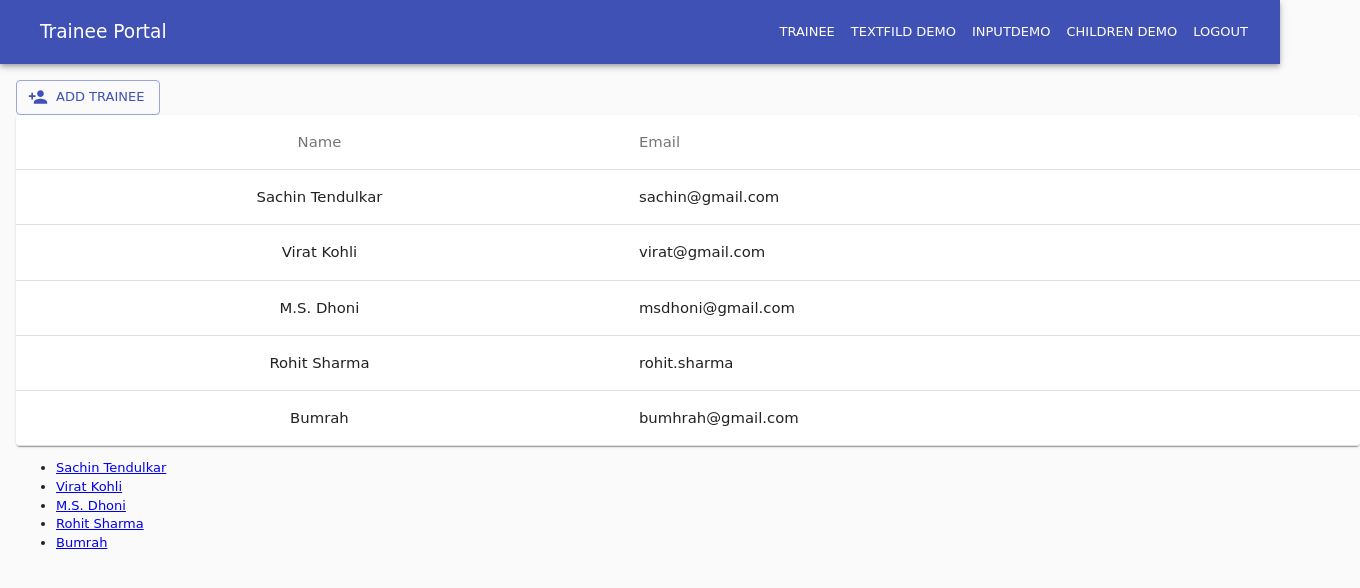
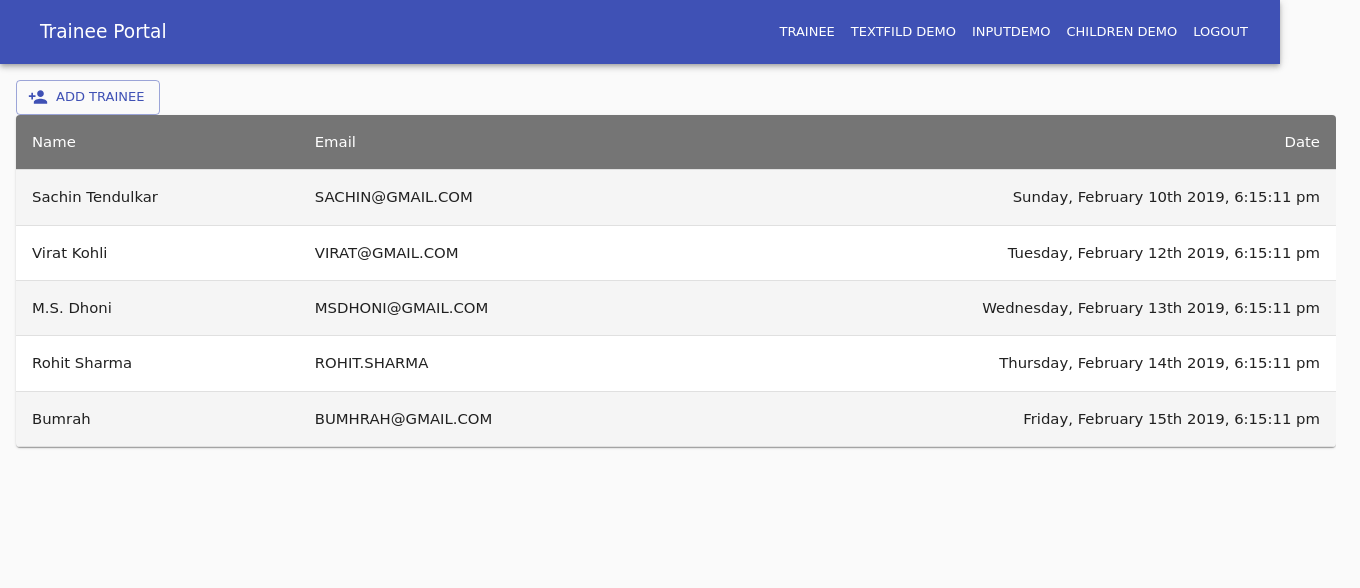
Before and after one commit to Aviral-swa/javascript-client, a React (Create React App) app: page /add-trainee in a window 1280 px wide. Shown: the top 588 px of the page, 1360 px wide, since content can reach past the window. Built offline with nearby package versions, Linux system fonts and the light colour scheme.

Commit message:
feat: implement onSelect,onSort and styling of table(#41074)

```diff
--- a/src/pages/Trainee/TraineeDetail.jsx
+++ b/src/pages/Trainee/TraineeDetail.jsx
@@ -48,7 +48,7 @@ const TraineeDetail = (props) => {
   return (
     <>
       <div className={classes.root}>
-        <Paper fullWidth elevation={3} className={classes.container}>
+        <Paper fullwidth="true" elevation={3} className={classes.container}>
           <div>
             <img className={classes.image} alt="Thumbnail" />
           </div>
--- a/src/pages/Trainee/TraineeList.jsx
+++ b/src/pages/Trainee/TraineeList.jsx
@@ -1,12 +1,24 @@
 import React, { useState } from 'react';
 import Button from '@material-ui/core/Button';
 import PersonAddIcon from '@material-ui/icons/PersonAdd';
-import { Link } from 'react-router-dom';
+import moment from 'moment';
 import { AddDialog, Table } from './components';
 import trainee from './data/trainee';
 
-const TraineeList = () => {
+const TraineeList = (routerProps) => {
   const [open, setOpen] = useState(false);
+  const [order, setOrder] = useState('asc');
+  const [orderBy, setOrderBy] = useState();
+
+  const handleSort = (property) => {
+    const isAsc = orderBy === property && order === 'asc';
+    setOrder(isAsc ? 'desc' : 'asc');
+    setOrderBy(property);
+  };
+
+  const handleSelect = (data) => {
+    routerProps.history.push(`/add-trainee/${data.id}`);
+  };
 
   const handleClickOpen = () => {
     setOpen(true);
@@ -19,6 +31,8 @@ const TraineeList = () => {
   const handleClose = () => {
     setOpen(false);
   };
+
+  const getDate = (date) => moment(date).format('dddd, MMMM Do YYYY, h:mm:ss a');
 
   return (
     <div>
@@ -36,25 +50,24 @@ const TraineeList = () => {
         columns={[{
           field: 'name',
           label: 'Name',
-          align: 'center',
         },
         {
           field: 'email',
           label: 'Email',
+          format: (value) => value && value.toUpperCase(),
+        },
+        {
+          field: 'createdAt',
+          label: 'Date',
+          align: 'right',
+          format: getDate,
         },
         ]}
+        order={order}
+        orderBy={orderBy}
+        onSort={handleSort}
+        onSelect={handleSelect}
       />
-      <ul>
-        {
-          trainee.map((obj) => (
-            <li key={obj.id}>
-              <Link to={`/add-trainee/${obj.id}`}>
-                {obj.name}
-              </Link>
-            </li>
-          ))
-        }
-      </ul>
       <AddDialog
         open={open}
         onClose={handleClose}
--- a/src/pages/Trainee/components/Table/Table.jsx
+++ b/src/pages/Trainee/components/Table/Table.jsx
@@ -1,45 +1,90 @@
 import React from 'react';
 import {
-  makeStyles, Table, TableBody, TableCell, TableContainer, TableHead, TableRow, Paper, Typography,
+  makeStyles, Table, TableBody, TableCell, TableContainer, TableHead, TableRow,
+  Paper, Typography, withStyles, TableSortLabel,
 } from '@material-ui/core';
-import { string, arrayOf, object } from 'prop-types';
+import {
+  string, arrayOf, object, func,
+} from 'prop-types';
+
+const StyledTableCell = withStyles((theme) => ({
+  head: {
+    backgroundColor: theme.palette.grey[600],
+    color: theme.palette.common.white,
+  },
+  body: {
+    fontSize: 14,
+  },
+}))(TableCell);
+
+const StyledTableRow = withStyles((theme) => ({
+  root: {
+    '&:nth-of-type(odd)': {
+      backgroundColor: theme.palette.action.hover,
+    },
+    '&:hover': {
+      backgroundColor: theme.palette.action.selected,
+      cursor: 'pointer',
+    },
+  },
+}))(TableRow);
 
 const useStyles = makeStyles((theme) => ({
   table: {
-    width: theme.spacing(168),
+    width: theme.spacing(165),
   },
 }));
 
 const table = (props) => {
   const classes = useStyles();
-  const { id, columns, data } = props;
+  const {
+    id, columns, data, onSort, orderBy, order, onSelect,
+  } = props;
+
+  const renderHeader = (Columns) => (
+    Columns.map((column) => (
+      <StyledTableCell key={column.label} align={column.align}>
+        <TableSortLabel
+          hideSortIcon
+          active={orderBy === column.label}
+          direction={order}
+          onClick={() => onSort(column.label)}
+        >
+          <Typography>
+            {column.label}
+          </Typography>
+        </TableSortLabel>
+      </StyledTableCell>
+    ))
+  );
+
+  const renderTableRow = (Columns, Data, Id) => (
+    Data.map((trainee) => (
+      <StyledTableRow key={trainee[Id]} onClick={() => onSelect(trainee)}>
+        { Columns.map((column) => (
+          <TableCell key={`${trainee[Id]}${column.field}`} align={column.align}>
+            <Typography>
+              {
+                (column.format) ? (column.format(trainee[column.field]))
+                  : (trainee[column.field])
+              }
+            </Typography>
+          </TableCell>
+        ))}
+      </StyledTableRow>
+    ))
+  );
 
   return (
     <TableContainer component={Paper} className={classes.table}>
       <Table>
         <TableHead>
           <TableRow>
-            {columns.map((obj) => (
-              <TableCell key={obj.label} align={obj.align}>
-                <Typography color="textSecondary">
-                  {obj.label}
-                </Typography>
-              </TableCell>
-            ))}
+            {renderHeader(columns)}
           </TableRow>
         </TableHead>
         <TableBody>
-          {data.map((trainee) => (
-            <TableRow key={trainee[id]}>
-              { columns.map((obj) => (
-                <TableCell key={`${trainee[id]}${obj.field}`} align={obj.align}>
-                  <Typography>
-                    {trainee[obj.field]}
-                  </Typography>
-                </TableCell>
-              ))}
-            </TableRow>
-          ))}
+          {renderTableRow(columns, data, id)}
         </TableBody>
       </Table>
     </TableContainer>
@@ -50,6 +95,15 @@ table.propTypes = {
   id: string.isRequired,
   columns: arrayOf(object).isRequired,
   data: arrayOf(object).isRequired,
+  order: string,
+  orderBy: string,
+  onSort: func.isRequired,
+  onSelect: func.isRequired,
+};
+
+table.defaultProps = {
+  order: 'asc',
+  orderBy: '',
 };
 
 export default table;
```
